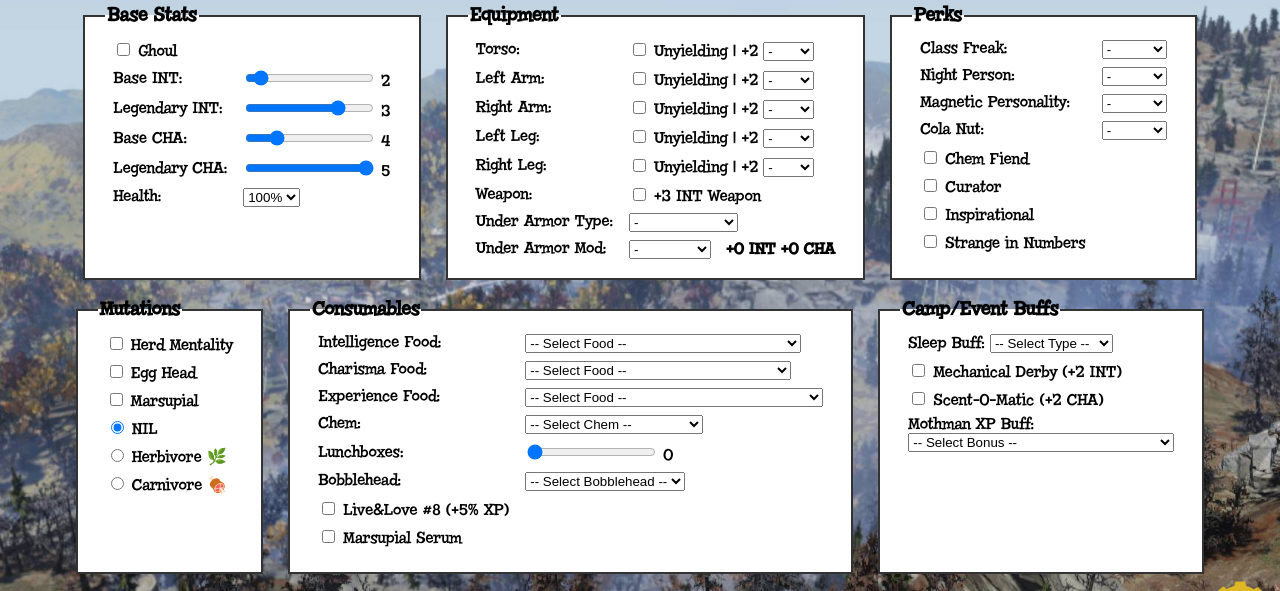
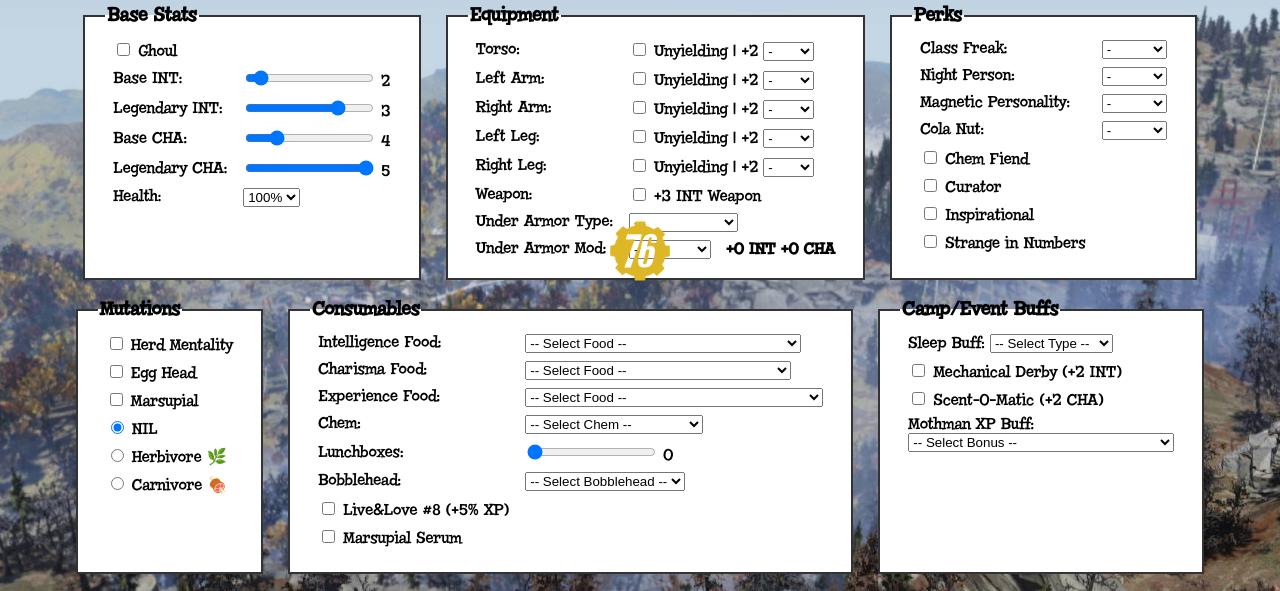
Before and after one commit to BubbleGumPopz/Fallout76-XP-Calculator, a plain HTML site: page index.html in a window 1280 px wide. Shown: the part 149-740 px from the top of the page. Drawn offline with Linux system fonts and the light colour scheme.

Commit message:
Show video button when preset sliders selected

```diff
--- a/index.html
+++ b/index.html
@@ -104,10 +104,12 @@ body.dark-mode select {
 
 #videoButton {
     position: fixed;
-    bottom: 10px;
-    right: 10px;
+    top: 50%;
+    left: 50%;
+    transform: translate(-50%, -50%);
     z-index: 1000;
     width: 60px;
+    display: none;
 }
 
 .switch {
--- a/script.js
+++ b/script.js
@@ -14,11 +14,23 @@ document.addEventListener('DOMContentLoaded', () => {
         display.textContent = val;
       }
       calculate();
+      updateVideoButton();
     };
     slider.addEventListener('input', update);
     update();
   }
 
+
+  const videoButton = $('videoButton');
+
+  function updateVideoButton() {
+    const show =
+      getVal('baseInt') === 2 &&
+      getVal('legendInt') === 3 &&
+      getVal('baseCha') === 4 &&
+      getVal('legendCha') === 5;
+    videoButton.style.display = show ? 'block' : 'none';
+  }
 
   bindSlider('baseInt', 'baseIntVal');
   bindSlider('legendInt', 'legendIntVal');
@@ -553,6 +565,7 @@ document.addEventListener('DOMContentLoaded', () => {
   updateInternalDataState();
 
   calculate();
+  updateVideoButton();
 
   const darkToggle = $('darkModeToggle');
   darkToggle.addEventListener('change', () => {
```
